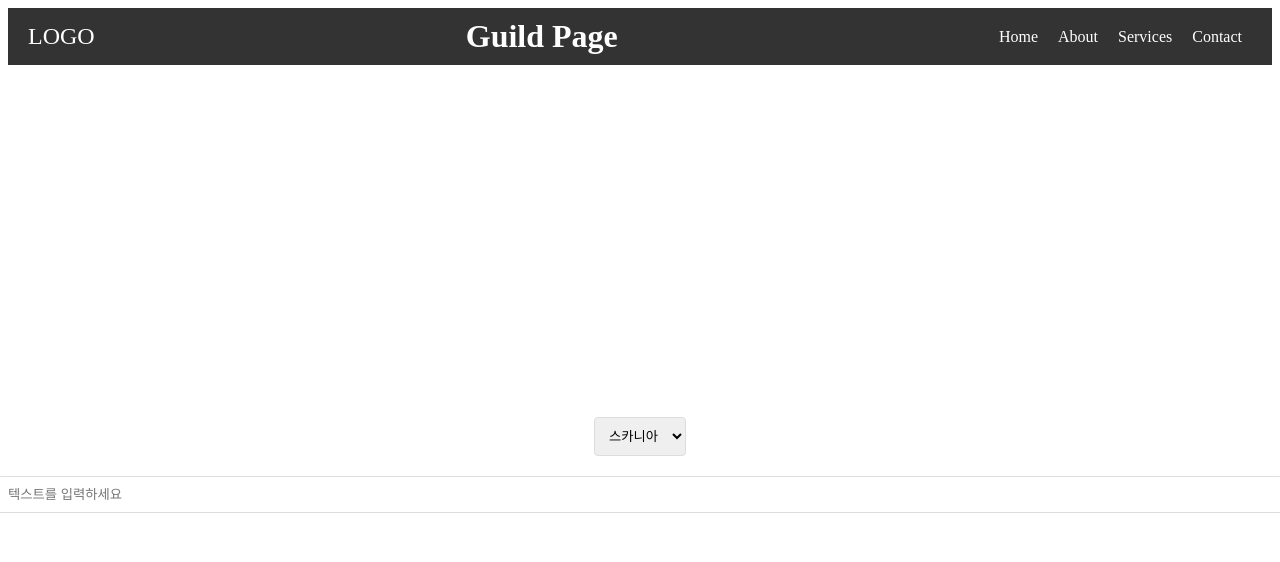
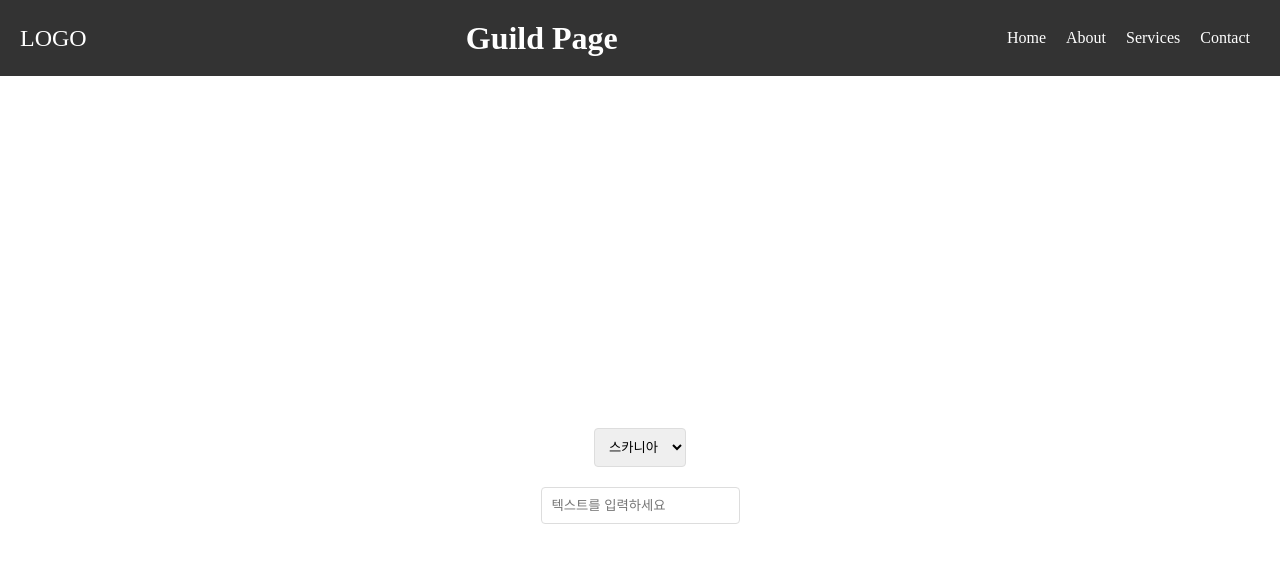
Before and after one commit to henniyoon/guild-manager, a React (Create React App) app: page / in a window 1280 px wide. Shown: the top 562 px of the page. Built offline with nearby package versions, Linux system fonts and the light colour scheme.

Commit message:
css 수정

```diff
--- a/src/index.css
+++ b/src/index.css
@@ -1,3 +1,8 @@
+*{
+  margin: 0;
+  padding: 0;
+}
+
 .MainPage-Contents {
     display: flex;
     flex-direction: column;
--- a/src/style/Header.css
+++ b/src/style/Header.css
@@ -5,6 +5,7 @@
     background-color: #333;
     color: white;
     padding: 10px 20px;
+    height: 7vh;
   }
 
   .logo {
--- a/src/style/InputBox.css
+++ b/src/style/InputBox.css
@@ -1,6 +1,5 @@
 .content-input {
     display: block;
-    width: 100%;
     padding: 10px;
     border-radius: 4px;
     border: 1px solid #ddd;
```
